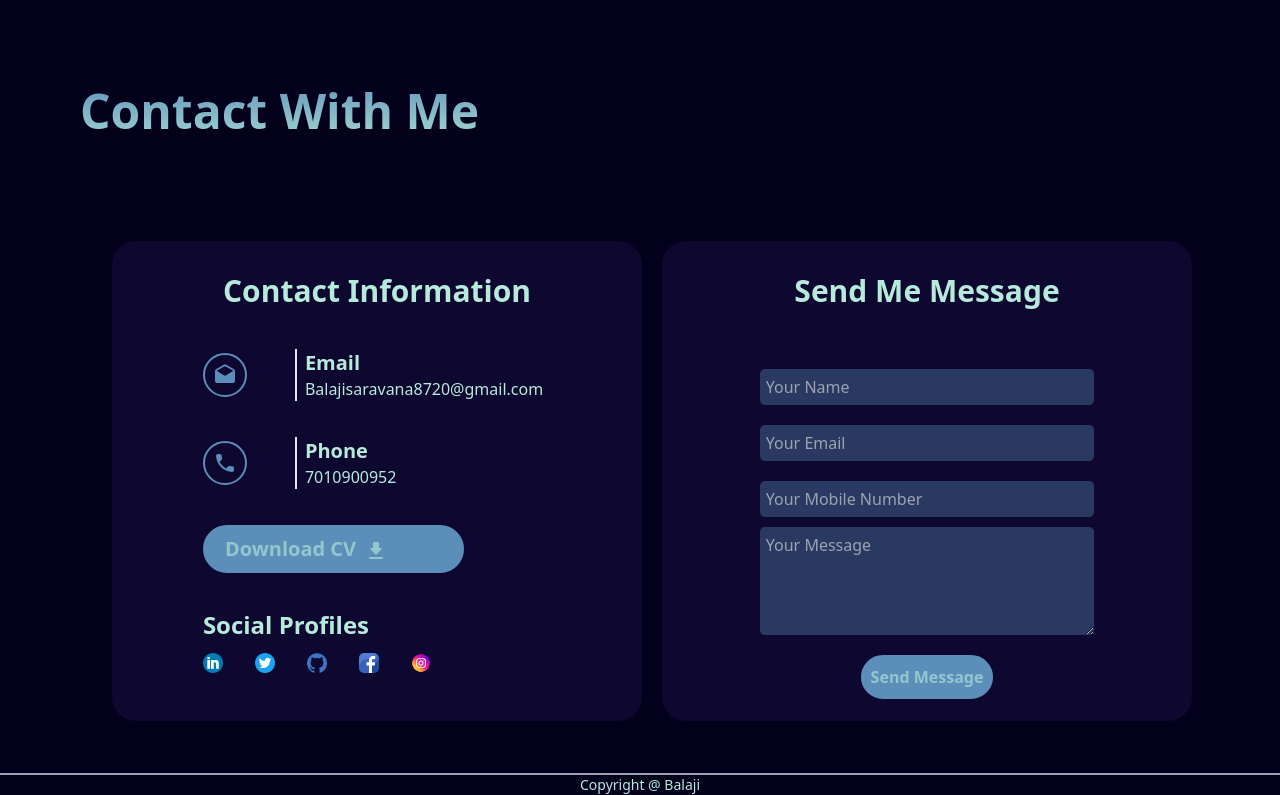
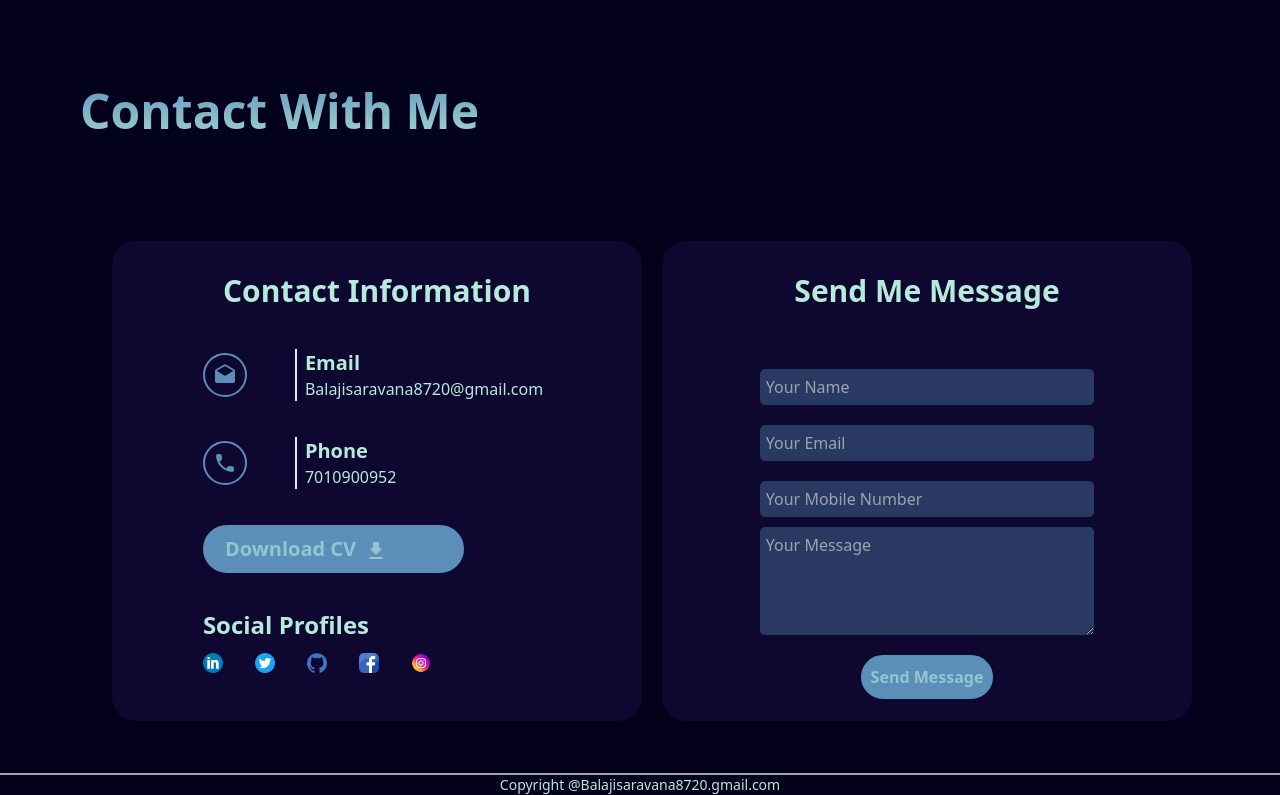
Before and after one commit to Balajisaravana/Balajisaravana-portfolio, a website: page src/index.html in a window 1280 px wide. Shown: the part 2360-3155 px from the top of the page. Drawn offline with nearby package versions, Linux system fonts and the light colour scheme; a web font is replaced by a local one.

Commit message:
Latest All Updated Changes

```diff
--- a/src/index.html
+++ b/src/index.html
@@ -236,7 +236,7 @@
             </div>
         </div>
     </div>
-    <div class=" text-sm w-full border-t-2 border-gray-400  font-normal mt-3 text-center"> <h3>Copyright @ Balaji </h3></div>
+    <div class=" text-sm w-full border-t-2 border-gray-400  font-normal mt-3 text-center"> <h3>Copyright @Balajisaravana8720.gmail.com </h3></div>
 </body>
 <script>
 
```
